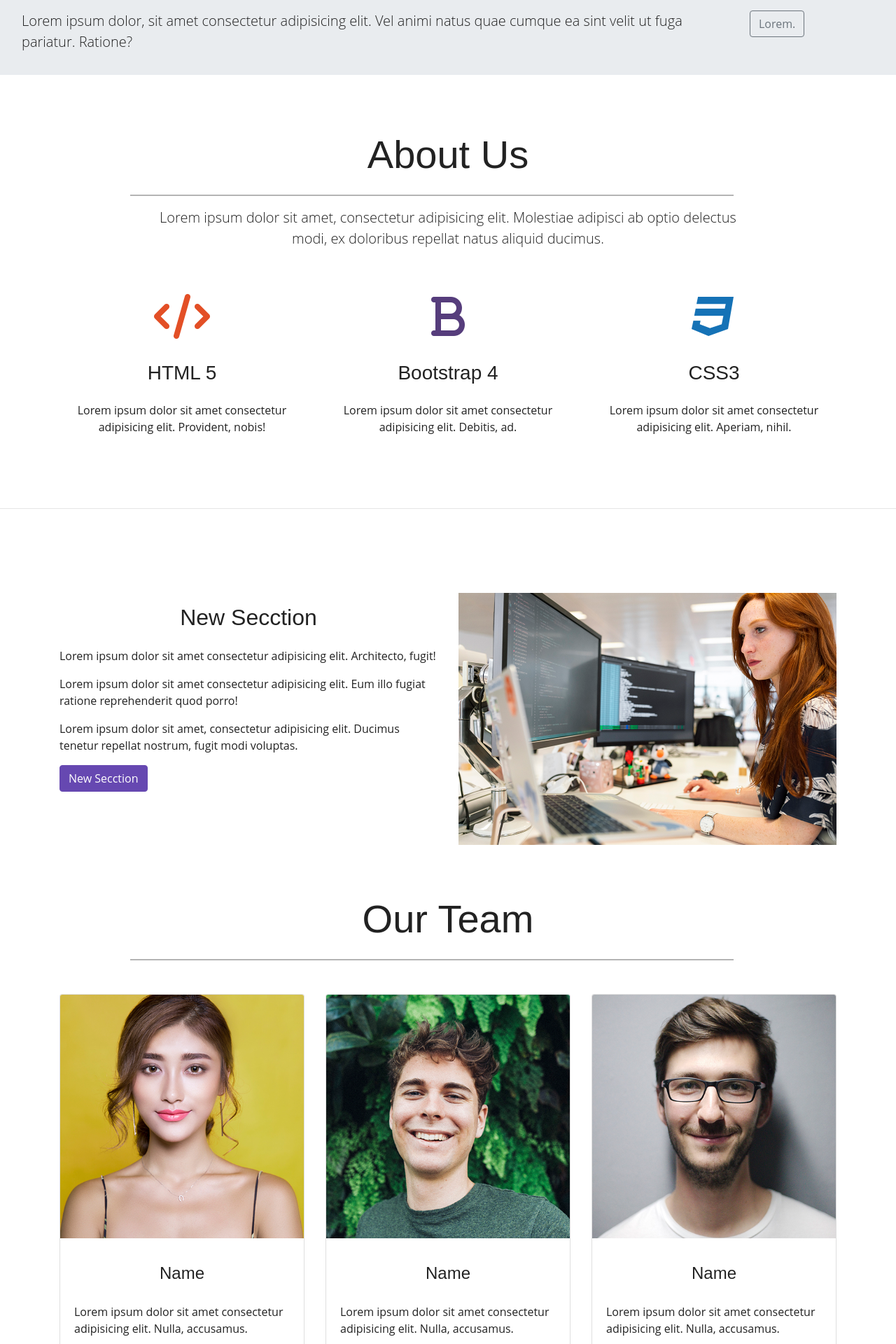
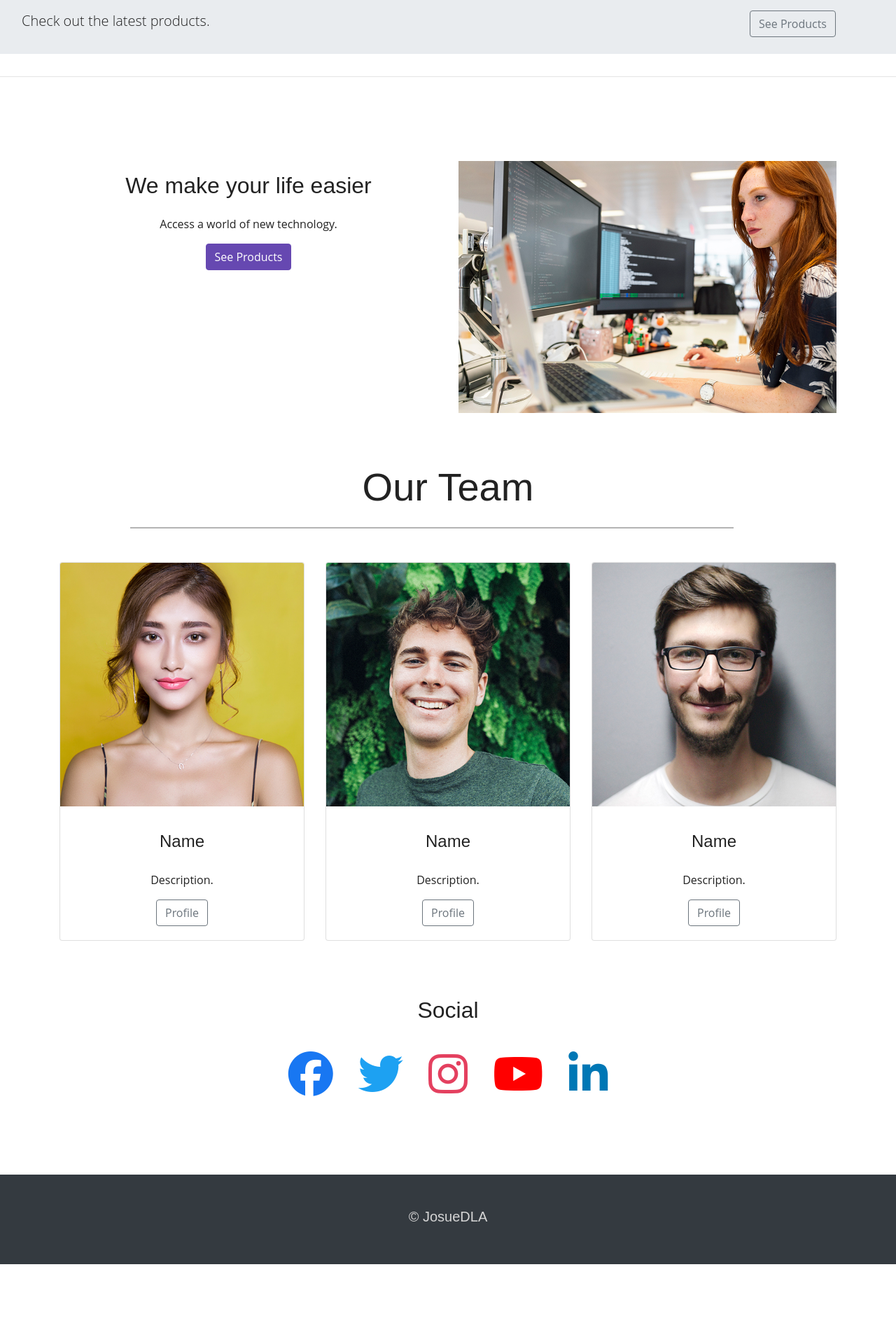
Before and after one commit to JosueDLA/Django-Store, a Django app: template templates/main/home.html in a window 1280 px wide. Shown: the part 801-2721 px from the top of the page at 70% size. After the commit the page ends 2607 px from the top, so only its background shows below. Run offline with Django 3.2, Linux system fonts and the light colour scheme; the template is opened without the code that fills it, so the values that code supplies are empty; some libraries are stand-ins or nearby versions.

Commit message:
Update front-end

```diff
--- a/static/main/css/home.css
+++ b/static/main/css/home.css
@@ -1,5 +1,5 @@
 /* Carousel */
-.carousel-inner img{
+.carousel-inner img {
     object-fit: cover;
     min-width: 100%;
     max-height: calc(100vh - 4.6rem);
@@ -7,54 +7,60 @@
     overflow: hidden;
 }
 
-.carousel-caption{
+.carousel-caption {
     position: absolute;
     top: 50%;
     transform: translateY(-50%);
 }
 
-.carousel-caption h1{
+.carousel-caption h1 {
     font-size: 500%;
     text-transform: uppercase;
     text-shadow: 1px 1px 15px #000;
 }
 
-.carousel-caption h3{
+.carousel-caption h3 {
     font-size: 200%;
     text-shadow: 1px 1px 10px #000;
     padding-bottom: 1rem;
 }
 
-.btn-primary{
+.btn-primary {
     background-color: #6648b1;
     border: 1px solid #6648b1;
 }
 
-.btn-primary:hover{
+.btn-primary:hover {
     background-color: #563d7c;
     border: 1px solid #6648b1;
 }
 
 /* Jumbotron */
-.jumbotron{
+.jumbotron {
     padding: 1rem;
     border-radius: 0;
 }
 
 /* Three Column */
-.fa-code{
+.fa-html5 {
     color: #e34f26;
     font-size: 4rem;
     margin: 1rem;
 }
 
-.fa-bold{
+.fa-python {
+    color: #3776ab;
+    font-size: 4rem;
+    margin: 1rem;
+}
+
+.fa-bold {
     color: #563d7c;
     font-size: 4rem;
     margin: 1rem;
 }
 
-.fa-css3{
+.fa-css3 {
     color: #1572b6;
     font-size: 4rem;
     margin: 1rem;
@@ -65,7 +71,7 @@ figure {
     position: relative;
     width: 100%;
     height: 60%;
-    margin: 0!important;
+    margin: 0 !important;
 }
 
 .fixed-wrap {
@@ -77,7 +83,7 @@ figure {
     height: 100%;
 }
 #fixed {
-    background-image: url('https://github.com/JosueDLA/WebTools/blob/master/assets/images/landing-1/wallpaper-4.png?raw=true');
+    background-image: url("https://github.com/JosueDLA/WebTools/blob/master/assets/images/landing-1/wallpaper-4.png?raw=true");
     position: fixed;
     display: block;
     top: 0;
@@ -92,27 +98,27 @@ figure {
 }
 
 /* Social */
-.fa-facebook{
+.fa-facebook {
     color: #1877f2;
     font-size: 4rem;
     margin: 1rem;
 }
-.fa-twitter{
+.fa-twitter {
     color: #1da1f2;
     font-size: 4rem;
     margin: 1rem;
 }
-.fa-instagram{
+.fa-instagram {
     color: #e4405f;
     font-size: 4rem;
     margin: 1rem;
 }
-.fa-youtube{
+.fa-youtube {
     color: #ff0000;
     font-size: 4rem;
     margin: 1rem;
 }
-.fa-linkedin-in{
+.fa-linkedin-in {
     color: #0077b5;
     font-size: 4rem;
     margin: 1rem;
@@ -122,32 +128,32 @@ figure {
 .fa-twitter:hover,
 .fa-instagram:hover,
 .fa-youtube:hover,
-.fa-linkedin-in:hover{
+.fa-linkedin-in:hover {
     color: #6648b1;
 }
 
 /* Footer */
-footer{
+footer {
     color: #d5d5d5;
     padding-top: 2rem;
 }
 
-.light{
+.light {
     border-top: 1px solid #d5d5d5;
     width: 75%;
-    margin-top: .8rem;
+    margin-top: 0.8rem;
     margin-bottom: 1rem;
     margin: auto;
 }
 
-.light-100{
+.light-100 {
     border-top: 1px solid #d5d5d5;
     width: 100%;
-    margin-top: .8rem;
+    margin-top: 0.8rem;
     margin-bottom: 1rem;
     margin: auto;
 }
 
-footer a{
+footer a {
     color: #d5d5d5;
 }
--- a/static/shared/css/style.css
+++ b/static/shared/css/style.css
@@ -1,80 +1,91 @@
 /* General */
-*{
+* {
     margin: 0;
     padding: 0;
     border: none;
     box-sizing: border-box;
 }
 
-html, body{
+body {
+    overflow-y: scroll;
+}
+
+html,
+body {
     font-family: "Open Sans", sans-serif;
     color: #222;
     width: 100%;
     height: 100%;
 }
 
-a{
+a {
     color: #6648b1;
     transition: 0.5s;
 }
 
-a:hover, a:active, a:focus{
+a:hover,
+a:active,
+a:focus {
     color: #563d7c;
     outline: none;
     text-decoration: none;
 }
 
-h1, h2, h3, h4, h5, h6 {
+h1,
+h2,
+h3,
+h4,
+h5,
+h6 {
     font-family: "Monserrat", sans-serif;
     font-weight: 400;
     padding: 1rem;
     text-align: center;
 }
 
-.padding{
+.padding {
     padding-bottom: 2rem;
 }
 
-.about{
+.about {
     width: 75%;
     margin: 0 auto;
     padding-top: 2rem;
 }
 
-.about hr{
+.about hr {
     border-top: 2px solid #b4b4b4;
     width: 95%;
-    margin-top: .3rem;
+    margin-top: 0.3rem;
     margin-bottom: 1rem;
 }
 
-.img-max{
+.img-max {
     max-width: 100%;
 }
 
-.dark{
+.dark {
     background-color: #222;
     color: #d5d5d5;
     padding-top: 2rem;
 }
 
-
 /* navbar */
-.navbar{
-    padding: .8rem;
+.navbar {
+    padding: 0.8rem;
     min-height: 4.6rem;
 }
 
-.reset{
+.reset {
     padding: 0;
     margin: 0;
     border: none;
 }
 
-.navbar-nav li{
+.navbar-nav li {
     padding-right: 1.3rem;
 }
 
-.nav-link{
+.nav-link {
     font-size: 1.1rem !important;
 }
--- a/store/urls.py
+++ b/store/urls.py
@@ -22,6 +22,7 @@ product_DAO = ProductsDAO()
 
 urlpatterns = [
     path('', views.home),
+    path('about/', views.about),
     path('admin/', admin.site.urls),
     path('products/', include('products.urls')),
     path('api/', include(product_DAO.urls)),
--- a/store/views.py
+++ b/store/views.py
@@ -3,3 +3,7 @@ from django.shortcuts import render
 
 def home(request):
     return render(request, 'main/home.html')
+
+
+def about(request):
+    return render(request, 'main/about.html')
--- a/templates/main/home.html
+++ b/templates/main/home.html
@@ -35,30 +35,27 @@
             <div class="carousel-item active">
                 <img src="{% static 'main/img/background-1.jpg' %}" alt="Image1" class="">
                 <div class="carousel-caption">
-                        <h1 class="display-2"> Lorem, ipsum. </h1>
-                        <h2>Lorem ipsum dolor sit amet consectetur adipisicing elit. Unde, illo!</h2>
-                        <button type="button" class="btn btn-outline-light btn-lg">Button</button>
-                        <button type="button" class="btn btn-primary btn-lg">Button</button>
+                    <h1 class="display-2"> Store </h1>
+                    <h2>Convenience with low prices.</h2>
+                    <a href="/products" type="button" class="btn btn-outline-light btn-lg">See Products</a>
                 </div>
             </div>
 
             <div class="carousel-item">
                 <img src="{% static 'main/img/background-2.jpg' %}" alt="Image2" class="">
                 <div class="carousel-caption">
-                        <h1 class="display-2"> Lorem, ipsum. </h1>
-                        <h2>Lorem ipsum dolor sit amet consectetur adipisicing elit. Unde, illo!</h2>
-                        <button type="button" class="btn btn-outline-light btn-lg">Button</button>
-                        <button type="button" class="btn btn-primary btn-lg">Button</button>
+                    <h1 class="display-2"> Store </h1>
+                    <h2>All for you!</h2>
+                    <a href="/products" type="button" class="btn btn-outline-light btn-lg">See Products</a>
                 </div>
             </div>
 
             <div class="carousel-item">
                 <img src="{% static 'main/img/background-3.jpg' %}" alt="Image3" class="">
                 <div class="carousel-caption">
-                        <h1 class="display-2"> Lorem, ipsum. </h1>
-                        <h2>Lorem ipsum dolor sit amet consectetur adipisicing elit. Unde, illo!</h2>
-                        <button type="button" class="btn btn-outline-light btn-lg">Button</button>
-                        <button type="button" class="btn btn-primary btn-lg">Button</button>
+                    <h1 class="display-2"> Store </h1>
+                    <h2>At well. Spend less.</h2>
+                    <a href="/products" type="button" class="btn btn-outline-light btn-lg">See Products</a>
                 </div>
             </div>
 
@@ -71,56 +68,14 @@
 <div class="container-fluid">
     <div class="row jumbotron">
         <div class="col-xl-10 col-lg-9 col-md-9 col-sm-12 col-xs-12">
-                <p class="lead">
-                    Lorem ipsum dolor, sit amet consectetur adipisicing elit. Vel animi natus quae cumque ea sint velit
-                    ut fuga pariatur. Ratione?
-                </p>
+            <p class="lead"> Check out the latest products. </p>
         </div>
         <div class="col-xl-2 col-lg-3 col-md-3 col-sm-12 col-xs-12">
-                <button class="btn btn-outline-secondary">Lorem.</button>
+            <a class="btn btn-outline-secondary" href="/products">See Products</a>
         </div>
     </div>
 </div>
 <!-- End Jumbotron -->
-
-    <!-- About -->
-    <div class="container-fluid padding">
-        <div class="row text-center about">
-            <div class="col-12">
-                <h1 class="display-4">About Us</h1>
-                <hr />
-                <div class="col-12">
-                    <p class="lead">
-                        Lorem ipsum dolor sit amet, consectetur adipisicing elit. Molestiae adipisci ab optio delectus
-                        modi, ex doloribus repellat natus aliquid ducimus.
-                    </p>
-                </div>
-            </div>
-        </div>
-    </div>
-    <!-- End About -->
-
-    <!-- Three Column -->
-    <div class="container padding">
-        <div class="row text-center padding">
-            <div class="col-md-4 col-sm-6 col-xs-12">
-                <i class="fas fa-code"></i>
-                <h3>HTML 5</h3>
-                <p>Lorem ipsum dolor sit amet consectetur adipisicing elit. Provident, nobis!</p>
-            </div>
-            <div class="col-md-4 col-sm-6 col-xs-12">
-                <i class="fas fa-bold"></i>
-                <h3>Bootstrap 4</h3>
-                <p>Lorem ipsum dolor sit amet consectetur adipisicing elit. Debitis, ad.</p>
-            </div>
-            <div class="col-md-4 col-sm-12">
-                <i class="fab fa-css3"></i>
-                <h3>CSS3</h3>
-                <p>Lorem ipsum dolor sit amet consectetur adipisicing elit. Aperiam, nihil.</p>
-            </div>
-        </div>
-    </div>
-    <!-- End Three Column -->
 
 <!-- Fixed Background -->
 <hr class="my-4" />
@@ -131,17 +86,10 @@
         <!-- Two Column -->
         <div class="container padding" style="margin-top: 6rem;">
             <div class="row padding">
-                    <div class="col-lg-6 col-md-12">
-                        <h2>New Secction</h2>
-                        <p>Lorem ipsum dolor sit amet consectetur adipisicing elit. Architecto, fugit!</p>
-                        <p>Lorem ipsum dolor sit amet consectetur adipisicing elit. Eum illo fugiat ratione
-                            reprehenderit
-                            quod
-                            porro!</p>
-                        <p>Lorem ipsum dolor sit amet, consectetur adipisicing elit. Ducimus tenetur repellat nostrum,
-                            fugit
-                            modi voluptas.</p>
-                        <button class="btn btn-primary mb-3">New Secction</button>
+                <div class="col-lg-6 col-md-12 text-center">
+                    <h2>We make your life easier</h2>
+                    <p>Access a world of new technology.</p>
+                    <a class="btn btn-primary mb-3" href="/products">See Products</a>
                 </div>
                 <div class="col-lg-6 col-md-12">
                     <img src="{% static 'main/img/work-1.jpg' %}" alt="Work" class="img-fluid img-max">
@@ -166,14 +114,13 @@
 
 <!-- Cards -->
 <div class="container padding">
-        <div class="row padding">
+    <div class="row padding text-center">
         <div class="col-md-4">
             <div class="card">
                 <img src="{% static 'main/img/team-1.jpg' %}" alt="Team1" class="card-img-top">
                 <div class="card-body">
                     <h4 class="card-title">Name</h4>
-                        <p class="card-text">Lorem ipsum dolor sit amet consectetur adipisicing elit. Nulla, accusamus.
-                        </p>
+                    <p class="card-text">Description.</p>
                     <button class="btn btn-outline-secondary">Profile</button>
                 </div>
             </div>
@@ -184,8 +131,7 @@
                 <img src="{% static 'main/img/team-2.jpg' %}" alt="Team2" class="card-img-top">
                 <div class="card-body">
                     <h4 class="card-title">Name</h4>
-                        <p class="card-text">Lorem ipsum dolor sit amet consectetur adipisicing elit. Nulla, accusamus.
-                        </p>
+                    <p class="card-text">Description.</p>
                     <button class="btn btn-outline-secondary">Profile</button>
                 </div>
             </div>
@@ -196,8 +142,7 @@
                 <img src="{% static 'main/img/team-3.jpg' %}" alt="Team3" class="card-img-top">
                 <div class="card-body">
                     <h4 class="card-title">Name</h4>
-                        <p class="card-text">Lorem ipsum dolor sit amet consectetur adipisicing elit. Nulla, accusamus.
-                        </p>
+                    <p class="card-text">Description.</p>
                     <button class="btn btn-outline-secondary">Profile</button>
                 </div>
             </div>
@@ -212,19 +157,19 @@
         <div class="col-12">
             <h2>Social</h2>
             <div class="col-12 social padding">
-                    <a href="#">
+                <a href="https://www.facebook.com/" target="_blank">
                     <i class="fab fa-facebook"></i>
                 </a>
-                    <a href="#">
+                <a href="https://twitter.com/" target="_blank">
                     <i class="fab fa-twitter"></i>
                 </a>
-                    <a href="#">
+                <a href="https://www.instagram.com/" target="_blank">
                     <i class="fab fa-instagram"></i>
                 </a>
-                    <a href="#">
+                <a href="https://www.youtube.com/" target="_blank">
                     <i class="fab fa-youtube"></i>
                 </a>
-                    <a href="#">
+                <a href="https://www.linkedin.com/" target="_blank">
                     <i class="fab fa-linkedin-in"></i>
                 </a>
             </div>
@@ -236,39 +181,10 @@
 <!-- Footer -->
 <footer class="bg-dark">
     <div class="container-fluid padding">
-            <div class="row text-center">
-                <div class="col-md-4">
-                    <hr class="light" />
-                    <img src="{% static 'shared/img/logo.png' %}" alt="Logo" style="width: 7rem;">
-                    <hr class="light" />
-                    <p>+502 5555-5555</p>
-                    <p>email@company.com</p>
-                    <p>Street Name</p>
-                    <p>City Name</p>
-                </div>
-                <div class="col-md-4">
-                    <hr class="light" />
-                    <h5>Schedule</h5>
-                    <hr class="light" />
-                    <p>Monday-Friday: 8am - 4pm</p>
-                    <p>Weekends: Closed</p>
-                </div>
-                <div class="col-md-4">
-                    <hr class="light" />
-                    <h5>Locations</h5>
-                    <hr class="light" />
-                    <p>Street, City</p>
-                    <p>Street, City</p>
-                    <p>Street, City</p>
-                </div>
-                <div class="col-12">
-                    <hr class="light-100" />
         <a href="http://josuedla.github.io/">
             <h5>&copy; JosueDLA</h5>
         </a>
     </div>
-            </div>
-        </div>
 </footer>
 <!-- End Footer -->
 {% endblock Content %}
--- a/templates/shared/base.html
+++ b/templates/shared/base.html
@@ -13,8 +13,12 @@
         integrity="sha384-ggOyR0iXCbMQv3Xipma34MD+dH/1fQ784/j6cY/iJTQUOhcWr7x9JvoRxT2MZw1T" crossorigin="anonymous">
     <script src="https://kit.fontawesome.com/964c4e77ec.js" crossorigin="anonymous"></script>
 
+
     <!-- Main css -->
     <link rel="stylesheet" href="{% static 'shared/css/style.css' %}" />
+
+    <!-- Favicon -->
+    <link rel="icon" type="image/vnd.microsoft.icon" href={% static 'shared/img/icon.png' %}>
 
     {% block Head %}
     {% endblock Head %}
@@ -26,11 +30,10 @@
 </head>
 
 <body>
-
     <!-- NavBar -->
     <nav class="navbar navbar-expand-md navbar-dark bg-dark sticky-top">
         <div class="container-fluid">
-            <a class="navbar-brand reset" href="#">
+            <a class="navbar-brand reset" href="/">
                 <img src="{% static 'shared/img/logo.png' %}" alt="Logo" style="width: 5rem; margin: 0;">
             </a>
             <button class="navbar-toggler" data-toggle="collapse" data-target="#navbar">
@@ -39,19 +42,13 @@
             <div class="collapse navbar-collapse" id="navbar">
                 <ul class="navbar-nav ml-auto">
                     <li class="nav-item active">
-                        <a href="#" class="nav-link">Home</a>
+                        <a href="/" class="nav-link">Home</a>
                     </li>
                     <li class="nav-item ">
-                        <a href="#" class="nav-link">About</a>
+                        <a href="/about" class="nav-link">About</a>
                     </li>
                     <li class="nav-item ">
-                        <a href="#" class="nav-link">Services</a>
-                    </li>
-                    <li class="nav-item ">
-                        <a href="#" class="nav-link">Team</a>
-                    </li>
-                    <li class="nav-item ">
-                        <a href="#" class="nav-link">Connect</a>
+                        <a href="/products" class="nav-link">Products</a>
                     </li>
                 </ul>
             </div>
@@ -67,16 +64,16 @@
     <!-- Optional JavaScript -->
     <!-- jQuery, Popper, Bootstrap -->
     <script src="https://code.jquery.com/jquery-3.3.1.slim.min.js"
-        integrity="sha384-q8i/X+965DzO0rT7abK41JStQIAqVgRVzpbzo5smXKp4YfRvH+8abtTE1Pi6jizo"
-        crossorigin="anonymous"></script>
+        integrity="sha384-q8i/X+965DzO0rT7abK41JStQIAqVgRVzpbzo5smXKp4YfRvH+8abtTE1Pi6jizo" crossorigin="anonymous">
+    </script>
     <script src="https://code.jquery.com/jquery-3.5.1.min.js"
         integrity="sha256-9/aliU8dGd2tb6OSsuzixeV4y/faTqgFtohetphbbj0=" crossorigin="anonymous"></script>
     <script src="https://cdnjs.cloudflare.com/ajax/libs/popper.js/1.14.7/umd/popper.min.js"
-        integrity="sha384-UO2eT0CpHqdSJQ6hJty5KVphtPhzWj9WO1clHTMGa3JDZwrnQq4sF86dIHNDz0W1"
-        crossorigin="anonymous"></script>
+        integrity="sha384-UO2eT0CpHqdSJQ6hJty5KVphtPhzWj9WO1clHTMGa3JDZwrnQq4sF86dIHNDz0W1" crossorigin="anonymous">
+    </script>
     <script src="https://stackpath.bootstrapcdn.com/bootstrap/4.3.1/js/bootstrap.min.js"
-        integrity="sha384-JjSmVgyd0p3pXB1rRibZUAYoIIy6OrQ6VrjIEaFf/nJGzIxFDsf4x0xIM+B07jRM"
-        crossorigin="anonymous"></script>
+        integrity="sha384-JjSmVgyd0p3pXB1rRibZUAYoIIy6OrQ6VrjIEaFf/nJGzIxFDsf4x0xIM+B07jRM" crossorigin="anonymous">
+    </script>
 </body>
 
 </html>
```
Also changed, not shown: products/templates/products/detail.html (indentation only), products/templates/products/index.html (indentation only), static/shared/img/logo.png. Lines whose indentation alone changed are shown as unchanged.
